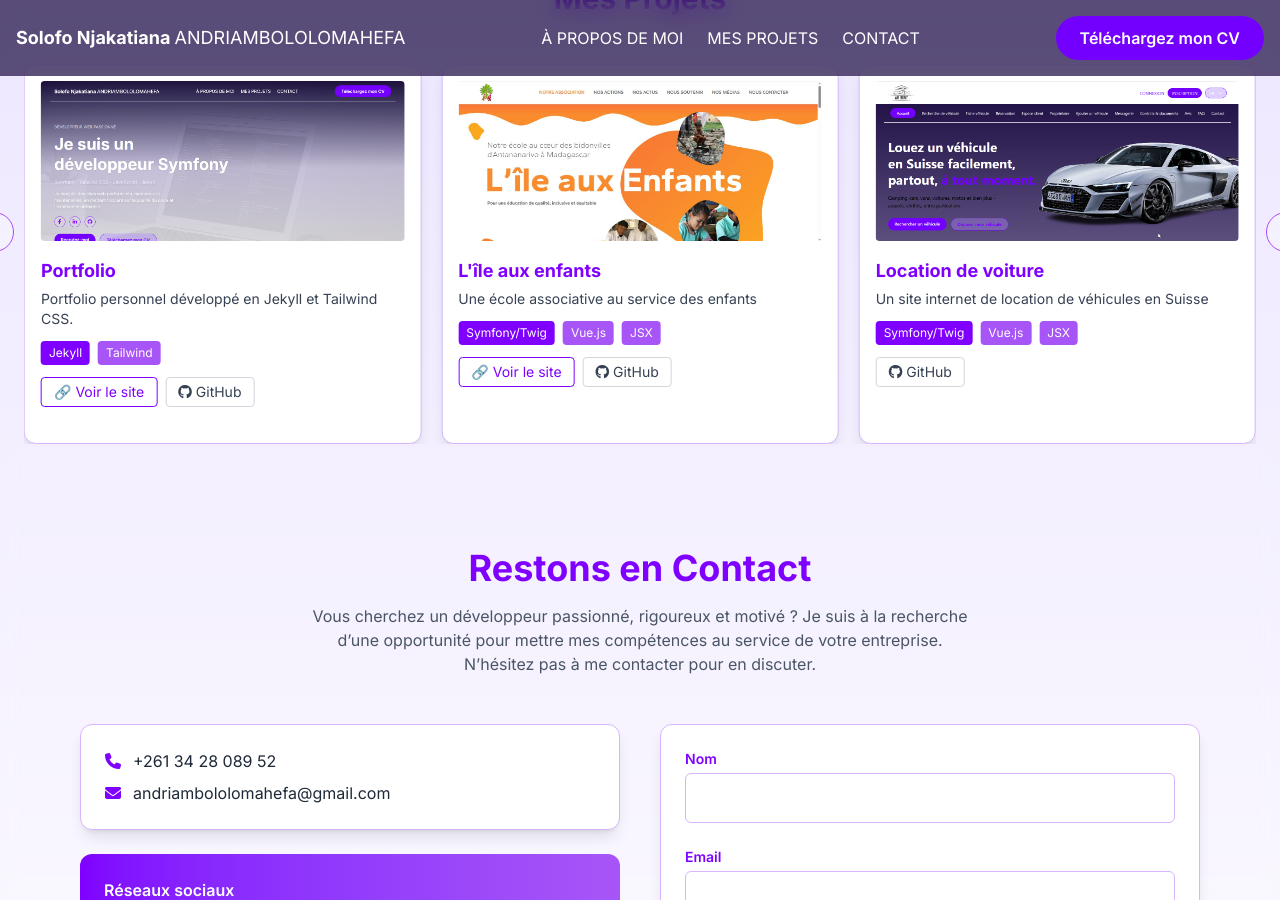
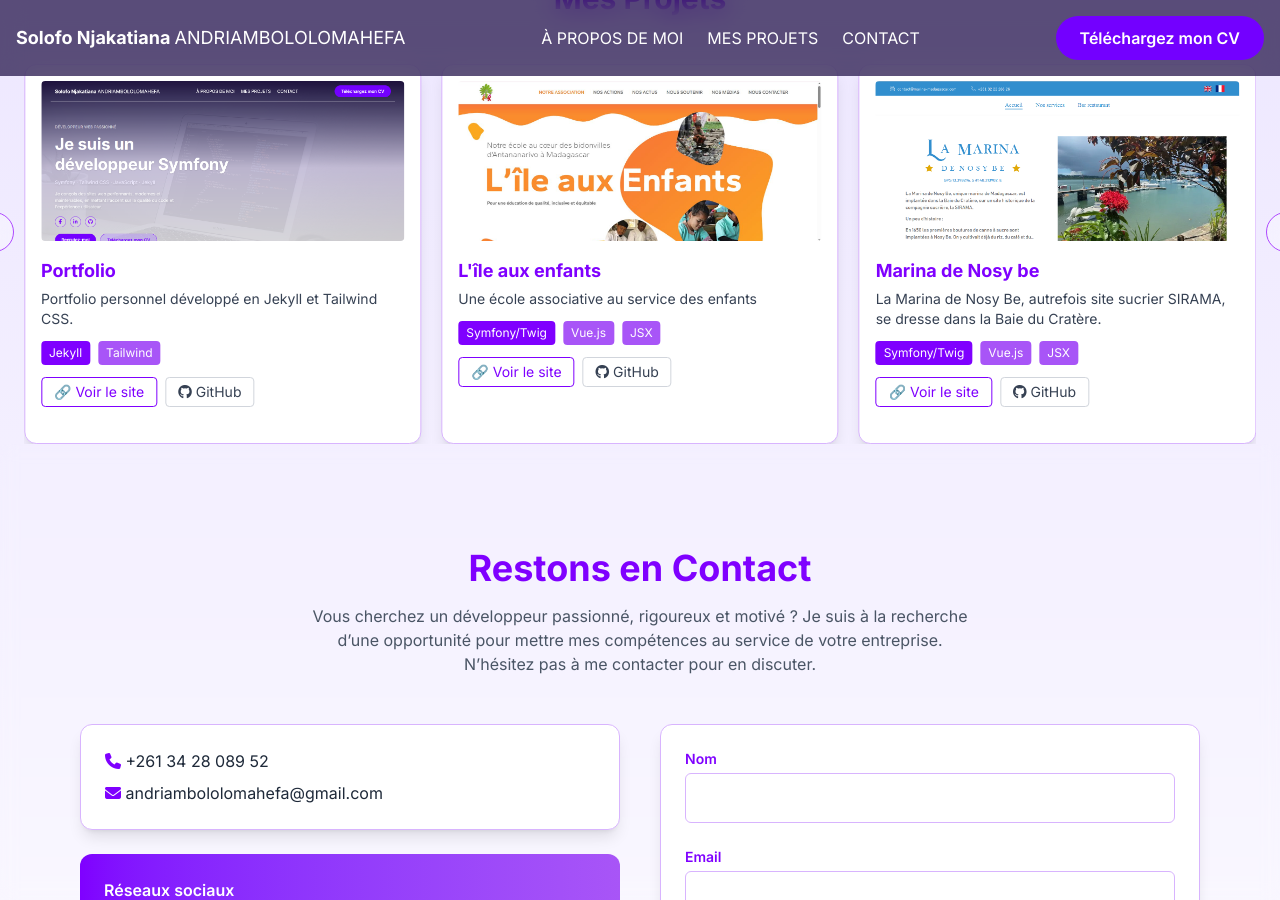
Before and after one commit to njakatianadev/portfolio, a Jekyll site: the page built from index.markdown, in a window 1280 px wide and 900 px high, scrolled down 1671 px. Built offline with Jekyll 4.4.1, drawn with Linux system fonts in a browser that asks for light colours.

Commit message:
finalisation

```diff
--- a/index.markdown
+++ b/index.markdown
@@ -105,10 +105,34 @@
                   <span class="bg-[#a855f7] text-white px-2 py-1 rounded text-xs">JSX</span>
                 </div>
                 <div class="flex gap-2">
-                  <a href="#" class="inline-flex items-center px-3 py-1 border border-[#7f00ff] text-[#7f00ff] rounded hover:bg-[#7f00ff] hover:text-white transition text-sm">
+                  <a href="https://iaemg.org/" target="_blank" class="inline-flex items-center px-3 py-1 border border-[#7f00ff] text-[#7f00ff] rounded hover:bg-[#7f00ff] hover:text-white transition text-sm">
                     🔗 Voir le site
                   </a>
-                  <a href="#" class="inline-flex items-center px-3 py-1 border border-gray-300 text-gray-700 rounded hover:bg-gray-100 transition text-sm">
+                  <a href="https://github.com/njakatianadev/iae" target="_blank" class="inline-flex items-center px-3 py-1 border border-gray-300 text-gray-700 rounded hover:bg-gray-100 transition text-sm">
+                    <i class="fab fa-github mr-1"></i> GitHub
+                  </a>
+                </div>
+              </div>
+            </div>
+          </div>
+          <div class="swiper-slide h-full flex flex-col justify-between bg-white rounded-xl shadow-lg border border-[#d8b4fe] overflow-hidden p-4 min-h-[380px]">
+            <img src="{{ '/images/marina.png' | relative_url }}" alt="Île aux enfants" class="h-40 w-full object-cover object-top rounded" />
+            <div class="flex flex-col flex-grow justify-between mt-4">
+              <div>
+                <h3 class="font-bold text-lg text-[#7f00ff]">Marina de Nosy be</h3>
+                <p class="text-sm text-gray-700 mt-1">La Marina de Nosy Be, autrefois site sucrier SIRAMA, se dresse dans la Baie du Cratère.</p>
+              </div>
+              <div class="mt-3">
+                <div class="flex flex-wrap gap-2 mb-3">
+                  <span class="bg-[#7f00ff] text-white px-2 py-1 rounded text-xs">Symfony/Twig</span>
+                  <span class="bg-[#a855f7] text-white px-2 py-1 rounded text-xs">Vue.js</span>
+                  <span class="bg-[#a855f7] text-white px-2 py-1 rounded text-xs">JSX</span>
+                </div>
+                <div class="flex gap-2">
+                  <a href="https://marina-madagascar.com/" class="inline-flex items-center px-3 py-1 border border-[#7f00ff] text-[#7f00ff] rounded hover:bg-[#7f00ff] hover:text-white transition text-sm">
+                    🔗 Voir le site
+                  </a>
+                  <a href="https://github.com/njakatianadev/marina" class="inline-flex items-center px-3 py-1 border border-gray-300 text-gray-700 rounded hover:bg-gray-100 transition text-sm">
                     <i class="fab fa-github mr-1"></i> GitHub
                   </a>
                 </div>
@@ -129,7 +153,7 @@
                   <span class="bg-[#a855f7] text-white px-2 py-1 rounded text-xs">JSX</span>
                 </div>
                 <div class="flex gap-2">
-                  <a href="#" class="inline-flex items-center px-3 py-1 border border-gray-300 text-gray-700 rounded hover:bg-gray-100 transition text-sm">
+                  <a href="https://github.com/njakatianadev/location-voiture-suisse" class="inline-flex items-center px-3 py-1 border border-gray-300 text-gray-700 rounded hover:bg-gray-100 transition text-sm">
                     <i class="fab fa-github mr-1"></i> GitHub
                   </a>
                 </div>
@@ -149,10 +173,10 @@
                   <span class="bg-[#a855f7] text-white px-2 py-1 rounded text-xs">Twig</span>
                 </div>
                 <div class="flex gap-2">
-                  <a href="#" class="inline-flex items-center px-3 py-1 border border-[#7f00ff] text-[#7f00ff] rounded hover:bg-[#7f00ff] hover:text-white transition text-sm">
+                  <a href="https://www.madakitecamp.com/" class="inline-flex items-center px-3 py-1 border border-[#7f00ff] text-[#7f00ff] rounded hover:bg-[#7f00ff] hover:text-white transition text-sm">
                     🔗 Voir le site
                   </a>
-                  <a href="#" class="inline-flex items-center px-3 py-1 border border-gray-300 text-gray-700 rounded hover:bg-gray-100 transition text-sm">
+                  <a href="https://github.com/njakatianadev/madakitecamp" class="inline-flex items-center px-3 py-1 border border-gray-300 text-gray-700 rounded hover:bg-gray-100 transition text-sm">
                     <i class="fab fa-github mr-1"></i> GitHub
                   </a>
                 </div>
@@ -186,8 +210,16 @@
       <!-- Infos -->
       <div class="space-y-6">
         <div class="bg-white shadow-lg border border-[#d8b4fe] backdrop-blur-md p-6 rounded-xl">
-          <p class="flex items-center gap-3"><i class="fas fa-phone text-[#7f00ff]"></i> +261 34 28 089 52</p>
-          <p class="flex items-center gap-3 mt-2"><i class="fas fa-envelope text-[#7f00ff]"></i> andriambololomahefa@gmail.com</p>
+          <p class="flex items-center gap-3">
+            <a href="tel:+261342808952">
+              <i class="fas fa-phone text-[#7f00ff]"></i> +261 34 28 089 52
+            </a>
+          </p>
+          <p class="flex items-center gap-3 mt-2">
+            <a href="mailto:andriambololomahefa@gmail.com">
+              <i class="fas fa-envelope text-[#7f00ff]"></i> andriambololomahefa@gmail.com
+            </a>
+          </p>
         </div>
         <div class="text-white bg-gradient-to-r from-[#7f00ff] to-[#a855f7] backdrop-blur-md p-6 rounded-xl bg-opacity-80">
           <p class="mb-2 font-semibold">Réseaux sociaux</p>
```
Also changed, not shown: images/marina.png (added).
